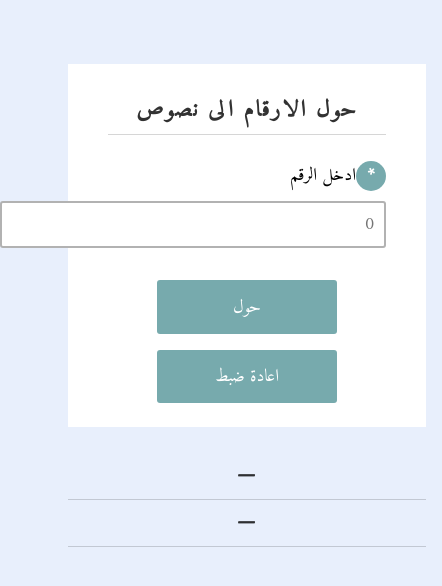
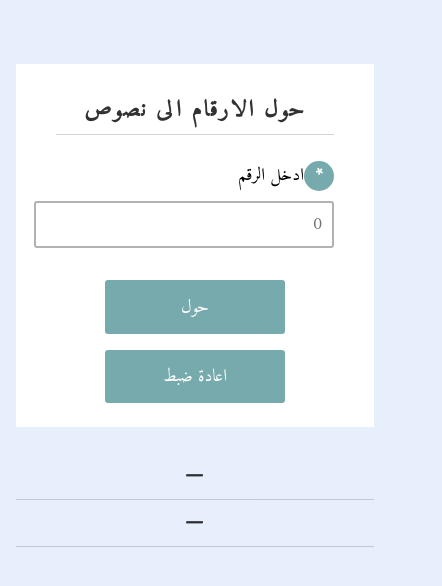
Before and after one commit to d11l/Format-numbers-as-text, a plain HTML site: page Convert-nums.html in a window 390 px wide. Shown: the whole page, 442 px wide, since content can reach past the window. Drawn offline with Linux system fonts and the light colour scheme.

Commit message:
Update st.css

```diff
--- a/st.css
+++ b/st.css
@@ -44,7 +44,6 @@ body{
 }
 .input-name span{
     background-color: #77AAAD;
-    display: block;
     width: 30px;
     height: 30px;
     border-radius: 50%;
@@ -108,4 +107,8 @@ body{
     .input-control span{
         display: block;
     }
+     .input-control input{
+        width: 300px;
+
+    }
 }
```
